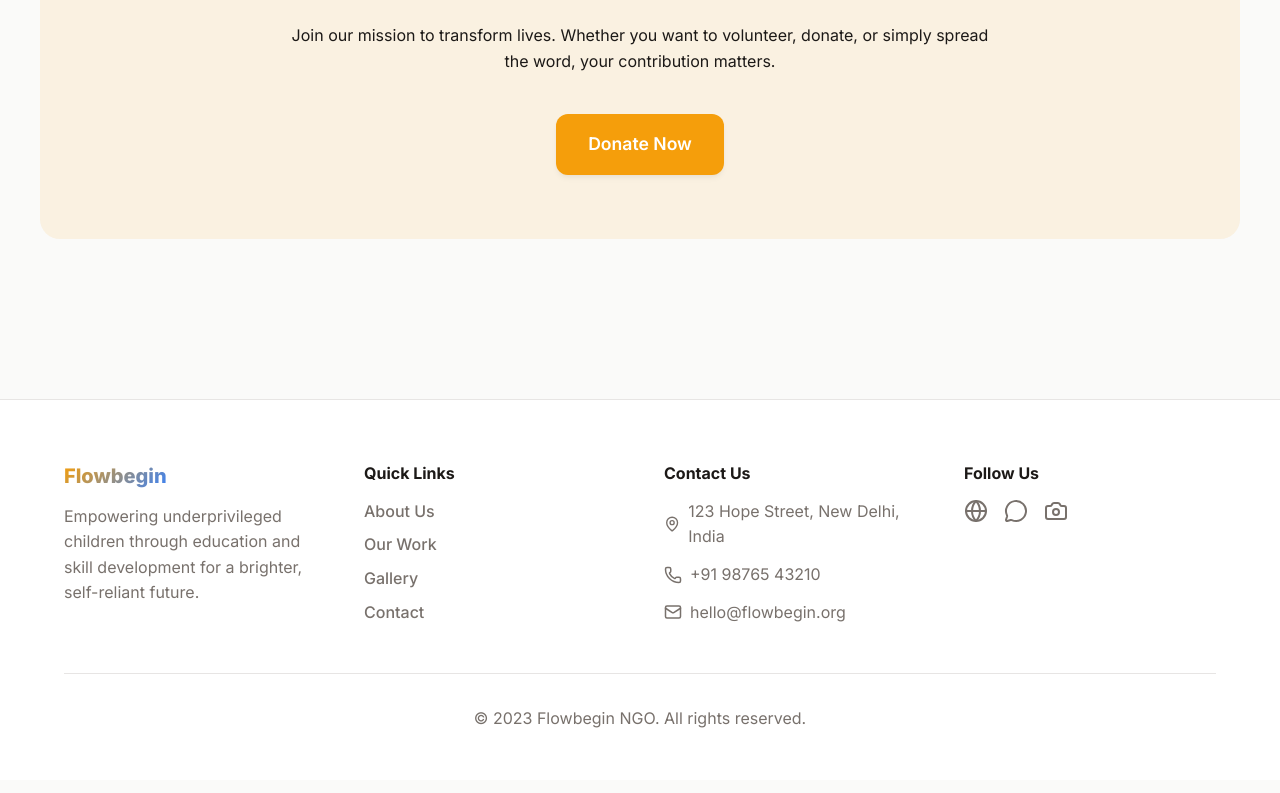
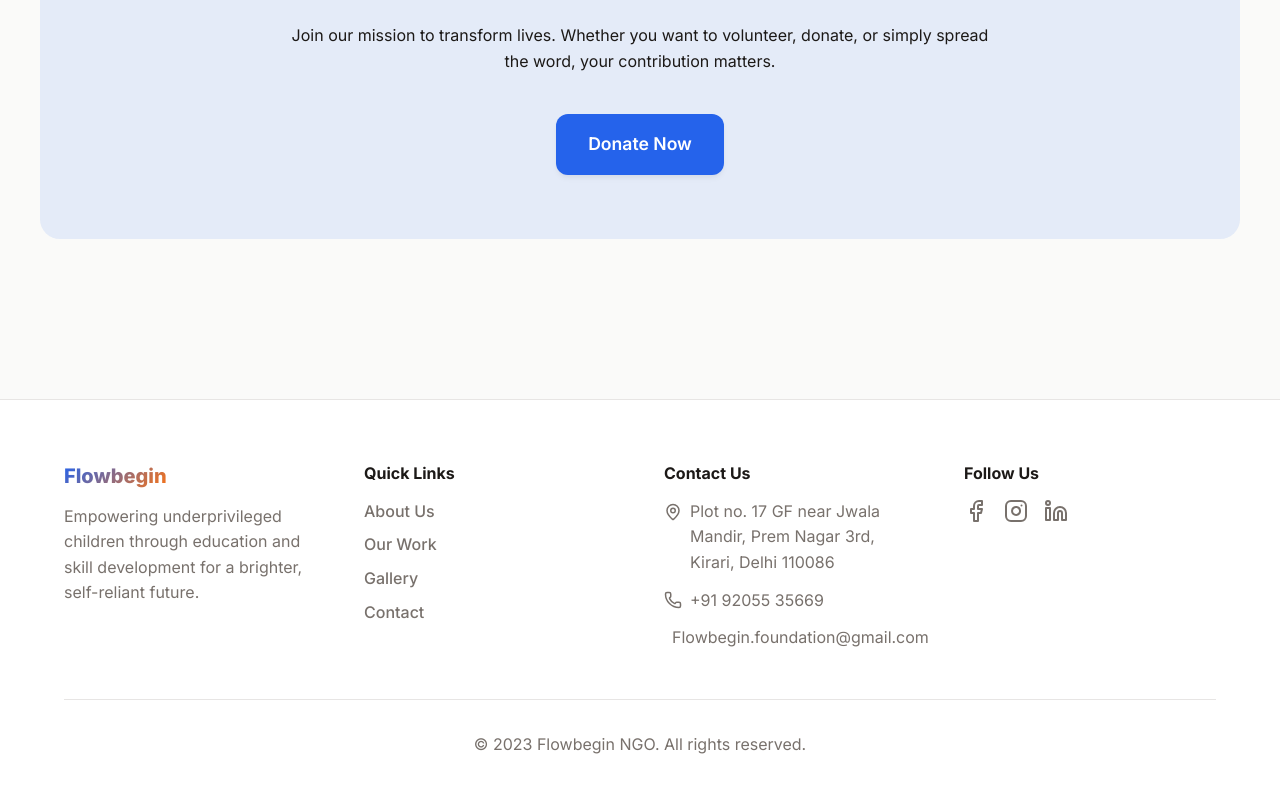
Before and after one commit to 0123anjuvish/FlowBegin, a Next.js app: page / in a window 1280 px wide. Shown: the part 1831-2624 px from the top of the page. Built offline with nearby package versions, Linux system fonts and the light colour scheme.

Commit message:
changed basic settings

```diff
--- a/package.json
+++ b/package.json
@@ -9,7 +9,7 @@
     "lint": "eslint"
   },
   "dependencies": {
-    "lucide-react": "^1.20.0",
+    "lucide-react": "^1.22.0",
     "next": "16.2.9",
     "react": "19.2.4",
     "react-dom": "19.2.4"
--- a/src/app/globals.css
+++ b/src/app/globals.css
@@ -1,7 +1,10 @@
 :root {
-  --primary: #f59e0b;      /* Energetic amber */
-  --primary-hover: #d97706;
-  --secondary: #3b82f6;    /* Vibrant blue */
+  --primary: #2563eb;      /* Vibrant blue */
+  --primary-rgb: 37, 99, 235;
+  --primary-hover: #1d4ed8;
+  --secondary: #f97316;    /* Energetic orange */
+  --secondary-rgb: 249, 115, 22;
+  --secondary-hover: #ea580c;
   --background: #fafaf9;   /* Warm off-white */
   --surface: #ffffff;      /* Pure white for cards */
   --text-main: #1c1917;    /* Deep warm gray / almost black */
@@ -173,6 +176,64 @@ p {
   color: var(--primary);
 }
 
+.nav-toggle {
+  display: none;
+  background: none;
+  border: none;
+  color: var(--text-main);
+  cursor: pointer;
+  padding: 0.5rem;
+  align-items: center;
+  justify-content: center;
+}
+
+@media (max-width: 768px) {
+  .nav-toggle {
+    display: flex;
+  }
+
+  .nav-links {
+    display: none;
+    flex-direction: column;
+    position: absolute;
+    top: 80px;
+    left: 0;
+    width: 100%;
+    background-color: var(--surface);
+    border-bottom: 1px solid var(--border);
+    padding: 1.5rem;
+    gap: 1.5rem;
+    box-shadow: var(--shadow-md);
+    z-index: 100;
+  }
+
+  .nav-links.open {
+    display: flex;
+  }
+
+  h1 {
+    font-size: 2.25rem !important;
+  }
+
+  h2 {
+    font-size: 1.75rem !important;
+  }
+
+  .section {
+    padding: 3rem 0;
+  }
+
+  .grid-2 {
+    grid-template-columns: 1fr;
+    gap: 1.5rem;
+  }
+
+  .grid-3 {
+    grid-template-columns: 1fr;
+    gap: 1.5rem;
+  }
+}
+
 /* Footer */
 .footer {
   background-color: var(--surface);
@@ -199,7 +260,7 @@ p {
 .hero {
   padding: 8rem 0;
   text-align: center;
-  background: linear-gradient(to bottom, rgba(245, 158, 11, 0.05), transparent);
+  background: linear-gradient(to bottom, rgba(var(--primary-rgb), 0.05), transparent);
 }
 
 .hero-title {
@@ -229,14 +290,14 @@ p {
 .card:hover {
   transform: translateY(-5px);
   box-shadow: var(--shadow-md);
-  border-color: rgba(245, 158, 11, 0.3);
+  border-color: rgba(var(--primary-rgb), 0.3);
 }
 
 .card-icon {
   width: 50px;
   height: 50px;
   border-radius: 50%;
-  background-color: rgba(245, 158, 11, 0.1);
+  background-color: rgba(var(--primary-rgb), 0.1);
   color: var(--primary);
   display: flex;
   align-items: center;
@@ -271,7 +332,7 @@ p {
 
 .upload-zone:hover, .upload-zone.drag-active {
   border-color: var(--primary);
-  background-color: rgba(245, 158, 11, 0.05);
+  background-color: rgba(var(--primary-rgb), 0.05);
 }
 
 .gallery-grid {
@@ -326,10 +387,81 @@ p {
 .form-input:focus, .form-textarea:focus {
   outline: none;
   border-color: var(--primary);
-  box-shadow: 0 0 0 3px rgba(245, 158, 11, 0.1);
+  box-shadow: 0 0 0 3px rgba(var(--primary-rgb), 0.1);
 }
 
 .form-textarea {
   min-height: 150px;
   resize: vertical;
 }
+
+/* Responsive Custom Classes */
+.hero-buttons {
+  display: flex;
+  gap: 1rem;
+  justify-content: center;
+  flex-wrap: wrap;
+}
+
+.about-grid {
+  display: grid;
+  gap: 4rem;
+}
+
+.about-row {
+  display: flex;
+  flex-wrap: wrap;
+  gap: 2rem;
+  align-items: center;
+}
+
+.about-text {
+  flex: 1 1 400px;
+}
+
+.about-image-container {
+  flex: 1 1 400px;
+  height: 300px;
+  background-color: var(--surface);
+  border-radius: var(--radius-lg);
+  border: 1px solid var(--border);
+  display: flex;
+  align-items: center;
+  justify-content: center;
+  overflow: hidden;
+}
+
+.contact-grid {
+  gap: 4rem;
+}
+
+@media (max-width: 768px) {
+  .hero-buttons {
+    flex-direction: column;
+    align-items: stretch;
+    max-width: 300px;
+    margin: 0 auto;
+  }
+
+  .about-grid {
+    gap: 2rem;
+  }
+
+  .about-row {
+    flex-direction: column;
+    gap: 1.5rem;
+  }
+
+  .about-row.reverse {
+    flex-direction: column-reverse;
+  }
+
+  .about-text, .about-image-container {
+    flex: 1 1 100%;
+    width: 100%;
+  }
+
+  .contact-grid {
+    gap: 1.5rem;
+  }
+}
--- a/src/app/page.tsx
+++ b/src/app/page.tsx
@@ -14,7 +14,7 @@ export default function Home() {
             Every child deserves a chance. We provide education, skill development,
             and essential support to underprivileged children to help them realize their true potential.
           </p>
-          <div style={{ display: "flex", gap: "1rem", justifyContent: "center" }}>
+          <div className="hero-buttons">
             <Link href="/contact" className="btn-primary">
               Get Involved
             </Link>
@@ -84,7 +84,7 @@ export default function Home() {
       </section>
 
       <section className="section">
-        <div className="container" style={{ textAlign: "center", padding: "4rem 2rem", backgroundColor: "rgba(245, 158, 11, 0.1)", borderRadius: "var(--radius-lg)" }}>
+        <div className="container" style={{ textAlign: "center", padding: "4rem 2rem", backgroundColor: "rgba(var(--primary-rgb), 0.1)", borderRadius: "var(--radius-lg)" }}>
           <h2 style={{ marginBottom: "1.5rem" }}>Ready to Make a Difference?</h2>
           <p style={{ color: "var(--text-main)", maxWidth: "700px", margin: "0 auto 2.5rem" }}>
             Join our mission to transform lives. Whether you want to volunteer, donate, or
--- a/src/components/Footer.tsx
+++ b/src/components/Footer.tsx
@@ -1,5 +1,5 @@
 import Link from "next/link";
-import { Mail, Phone, MapPin, Globe, MessageCircle, Camera } from "lucide-react";
+import { Mail, Phone, MapPin } from "lucide-react";
 
 export default function Footer() {
   return (
@@ -26,17 +26,17 @@ export default function Footer() {
           <div>
             <h4 style={{ marginBottom: '1rem' }}>Contact Us</h4>
             <div style={{ display: 'flex', flexDirection: 'column', gap: '0.75rem', color: 'var(--text-muted)' }}>
-              <div style={{ display: 'flex', alignItems: 'center', gap: '0.5rem' }}>
-                <MapPin size={18} />
-                <span>123 Hope Street, New Delhi, India</span>
+              <div style={{ display: 'flex', alignItems: 'flex-start', gap: '0.5rem' }}>
+                <MapPin size={18} style={{ flexShrink: 0, marginTop: '0.25rem' }} />
+                <span>Plot no. 17 GF near Jwala Mandir, Prem Nagar 3rd, Kirari, Delhi 110086</span>
               </div>
               <div style={{ display: 'flex', alignItems: 'center', gap: '0.5rem' }}>
                 <Phone size={18} />
-                <span>+91 98765 43210</span>
+                <span>+91 92055 35669</span>
               </div>
               <div style={{ display: 'flex', alignItems: 'center', gap: '0.5rem' }}>
                 <Mail size={18} />
-                <span>hello@flowbegin.org</span>
+                <span>Flowbegin.foundation@gmail.com</span>
               </div>
             </div>
           </div>
@@ -44,9 +44,15 @@ export default function Footer() {
           <div>
             <h4 style={{ marginBottom: '1rem' }}>Follow Us</h4>
             <div style={{ display: 'flex', gap: '1rem', color: 'var(--text-muted)' }}>
-              <a href="#" className="nav-link" style={{ display: 'inline-flex' }}><Globe size={24} /></a>
-              <a href="#" className="nav-link" style={{ display: 'inline-flex' }}><MessageCircle size={24} /></a>
-              <a href="#" className="nav-link" style={{ display: 'inline-flex' }}><Camera size={24} /></a>
+              <a href="https://www.facebook.com/share/18tMfF18dZ/" target="_blank" rel="noopener noreferrer" className="nav-link" style={{ display: 'inline-flex' }} aria-label="Facebook">
+                <svg xmlns="http://www.w3.org/2000/svg" width="24" height="24" viewBox="0 0 24 24" fill="none" stroke="currentColor" strokeWidth="2" strokeLinecap="round" strokeLinejoin="round"><path d="M18 2h-3a5 5 0 0 0-5 5v3H7v4h3v8h4v-8h3l1-4h-4V7a1 1 0 0 1 1-1h3z"/></svg>
+              </a>
+              <a href="https://www.instagram.com/flow_begin_foundation?igsh=MWozOGV2c2Z3bXZiMQ==" target="_blank" rel="noopener noreferrer" className="nav-link" style={{ display: 'inline-flex' }} aria-label="Instagram">
+                <svg xmlns="http://www.w3.org/2000/svg" width="24" height="24" viewBox="0 0 24 24" fill="none" stroke="currentColor" strokeWidth="2" strokeLinecap="round" strokeLinejoin="round"><rect width="20" height="20" x="2" y="2" rx="5" ry="5"/><path d="M16 11.37A4 4 0 1 1 12.63 8 4 4 0 0 1 16 11.37z"/><line x1="17.5" x2="17.51" y1="6.5" y2="6.5"/></svg>
+              </a>
+              <a href="https://www.linkedin.com/in/flowbegin-foundation-49aa82412" target="_blank" rel="noopener noreferrer" className="nav-link" style={{ display: 'inline-flex' }} aria-label="LinkedIn">
+                <svg xmlns="http://www.w3.org/2000/svg" width="24" height="24" viewBox="0 0 24 24" fill="none" stroke="currentColor" strokeWidth="2" strokeLinecap="round" strokeLinejoin="round"><path d="M16 8a6 6 0 0 1 6 6v7h-4v-7a2 2 0 0 0-2-2 2 2 0 0 0-2 2v7h-4v-7a6 6 0 0 1 6-6z"/><rect width="4" height="12" x="2" y="9"/><circle cx="4" cy="4" r="2"/></svg>
+              </a>
             </div>
           </div>
         </div>
--- a/src/components/Navigation.tsx
+++ b/src/components/Navigation.tsx
@@ -2,10 +2,12 @@
 
 import Link from "next/link";
 import { usePathname } from "next/navigation";
-import { HeartHandshake } from "lucide-react";
+import { HeartHandshake, Menu, X } from "lucide-react";
+import { useState } from "react";
 
 export default function Navigation() {
   const pathname = usePathname();
+  const [isOpen, setIsOpen] = useState(false);
 
   const links = [
     { href: "/", label: "Home" },
@@ -25,12 +27,21 @@ export default function Navigation() {
           </span>
         </Link>
 
-        <nav className="nav-links">
+        <button
+          className="nav-toggle"
+          onClick={() => setIsOpen(!isOpen)}
+          aria-label="Toggle navigation menu"
+        >
+          {isOpen ? <X size={28} /> : <Menu size={28} />}
+        </button>
+
+        <nav className={`nav-links ${isOpen ? "open" : ""}`}>
           {links.map((link) => (
             <Link
               key={link.href}
               href={link.href}
               className={`nav-link ${pathname === link.href ? "active" : ""}`}
+              onClick={() => setIsOpen(false)}
             >
               {link.label}
             </Link>
```
Also changed, not shown: src/app/about/page.tsx (+9 -9 lines), src/app/contact/page.tsx (+5 -5 lines), 1 other file (tests, documents, lock files or other folders).
